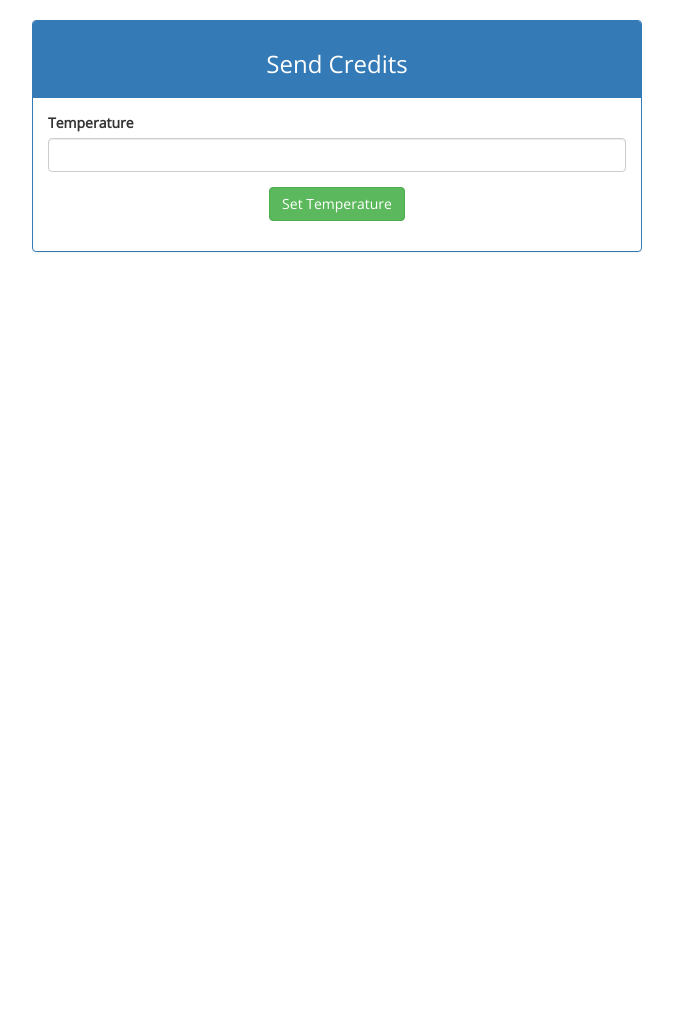
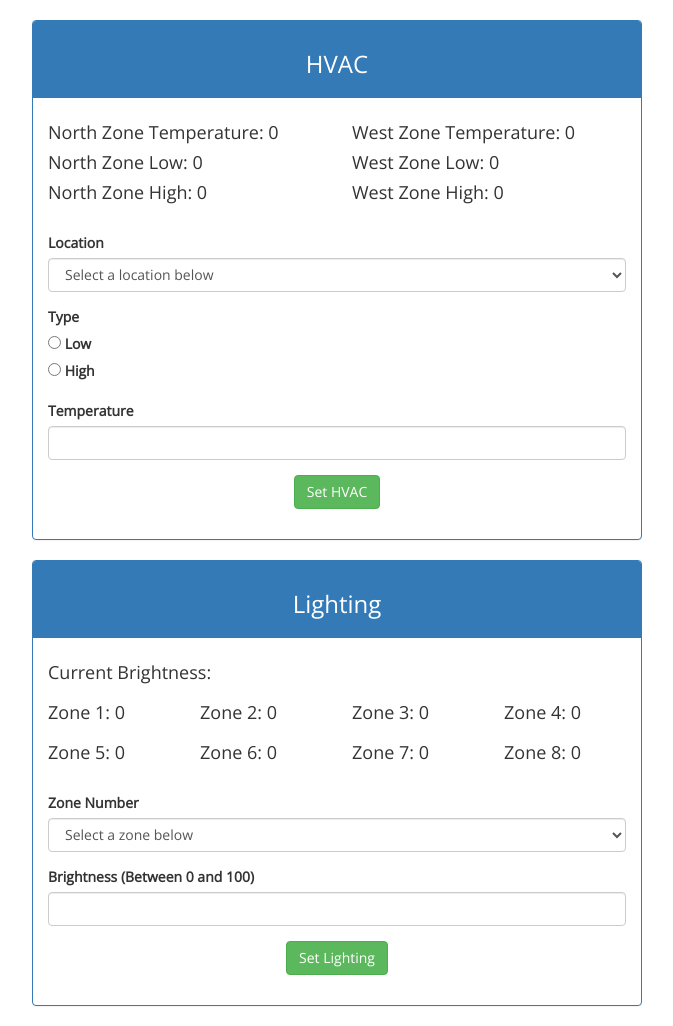
Before and after one commit to axu217/iotopiaWebApp, a Django app: page /main/control/ in a window 1280 px wide. Shown: the part 52-1078 px from the top of the page, without its empty margins (303-976 px from the left). Before the commit the page ends 304 px from the top, so only its background shows below. Run offline with Django 3.2, Linux system fonts and the light colour scheme; data that the repository does not hold is empty; some libraries are stand-ins or nearby versions.

Commit message:
added bacnet building controls for HVAC and lighting

```diff
--- a/main/forms.py
+++ b/main/forms.py
@@ -8,5 +8,14 @@ class SubmitForm(forms.Form):
 	amount = forms.IntegerField()
 	energyType = forms.ChoiceField(widget=forms.RadioSelect, choices=CHOICES)
 
-class ControlForm(forms.Form):
+class HVACForm(forms.Form):
+	CHOICES = (('1', 'Low'), ('2', 'High'))
+
+	hvacLoc = forms.IntegerField()
+	lowHigh = forms.ChoiceField(widget=forms.RadioSelect, choices=CHOICES)
 	temperature = forms.IntegerField()
+
+class LightingForm(forms.Form):
+
+	lightingZoneNumber = forms.IntegerField()
+	brightness = forms.IntegerField()
--- a/main/templates/main/control.html
+++ b/main/templates/main/control.html
@@ -7,19 +7,68 @@
 	<div class="row">
 		<div class="col-sm-12 col-md-6 col-md-offset-3">
 			<div class="panel panel-primary">
-				<div class="panel-heading sendHeading"><h3>Send Credits</h3></div>
+				<div class="panel-heading sendHeading"><h3>HVAC</h3></div>
 				<div class="panel-body">
+
+					<div class="row">
+						<div class="col-sm-12 col-md-6">
+							<h4>North Zone Temperature: {{ northTemp }}</h4>
+							<h4>North Zone Low: {{ northLow }}</h4>
+							<h4>North Zone High: {{ northHigh }}</h4>
+
+						</div>
+						<div class="col-sm-12 col-md-6">
+							<h4>West Zone Temperature: {{ westTemp }}</h4>
+							<h4>West Zone Low: {{ westLow }}</h4>
+							<h4>West Zone High: {{ westHigh }}</h4>
+
+						</div>
+					</div>
+					<br>
 
 					<form class="center-block" action="/main/control/" method="post" enctype="multipart/form-data">
 					{% csrf_token %}
 
 					<div class="form-group">
-						<label for="id_temperature" class="form-control-label">Temperature</label>
-						<input id="id_temperature" class="form-control" name="temperature" type="number" required>
+						<label for="id_hvacLoc" class="form-control-label">Location</label>
+						<select id="id_hvacLoc" class="custom-select form-control" name="hvacLoc" type="number" required>
+							<option selected>Select a location below</option>
+						    <option value="1">North</option>
+							<option value="2">West</option>
+						</select>
 					</div>
+
+					<div class="form-group">
+						<label for="id_lowHigh" class="form-control-label">
+							Type
+						</label>
+
+						<div class="form-check">
+							<label class="form-check-label">
+						    <input id="id_lowHigh_0" class="form-check-input" type="radio" name="lowHigh" value="1" required>
+						    Low
+							</label>
+						</div>
+
+						<div class="form-check">
+							<label class="form-check-label">
+						    <input id="id_lowHigh_1" class="form-check-input" type="radio" name="lowHigh" value="2" required>
+							High
+							</label>
+						</div>
+
+					</div>
+
+					<div class="form-group">
+						<label for="id_temperature" class="form-control-label">
+							Temperature
+						</label>
+						<input id="id_temperature" class="form-control" name="Temperature" type="number" required></input>
+					</div>
+
 					<div class="form-group">
 						<div>
-							<button type="submit" class="btn btn-success center-block">Set Temperature</button>
+							<button type="submit" name="submitHVAC" class="btn btn-success center-block">Set HVAC</button>
 						</div>
 					</div>
 					</form>
@@ -27,6 +76,65 @@
 			</div>
 		</div>
 	</div>
+
+	<div class="row">
+		<div class="col-sm-12 col-md-6 col-md-offset-3">
+			<div class="panel panel-primary">
+				<div class="panel-heading sendHeading"><h3>Lighting</h3></div>
+				<div class="panel-body">
+
+					<div class="row">
+						<div class="col-md-12">
+							<h4>Current Brightness:</h4>
+						</div>
+						<div class="col-md-3"><h4>Zone 1: {{ lighting1 }}</h4></div>
+						<div class="col-md-3"><h4>Zone 2: {{ lighting2 }}</h4></div>
+						<div class="col-md-3"><h4>Zone 3: {{ lighting3 }}</h4></div>
+						<div class="col-md-3"><h4>Zone 4: {{ lighting4 }}</h4></div>
+						<div class="col-md-3"><h4>Zone 5: {{ lighting5 }}</h4></div>
+						<div class="col-md-3"><h4>Zone 6: {{ lighting6 }}</h4></div>
+						<div class="col-md-3"><h4>Zone 7: {{ lighting7 }}</h4></div>
+						<div class="col-md-3"><h4>Zone 8: {{ lighting8 }}</h4></div>
+					</div>
+
+					<br>
+					<form class="center-block" action="/main/control/" method="post" enctype="multipart/form-data">
+					{% csrf_token %}
+
+					<div class="form-group">
+						<label for="id_lightingZoneNumber" class="form-control-label">Zone Number</label>
+						<select id="id_lightingZoneNumber" class="custom-select form-control" name="hvacLoc" type="number" required>
+							<option selected>Select a zone below</option>
+						    <option value="1">1</option>
+							<option value="2">2</option>
+							<option value="3">3</option>
+							<option value="4">4</option>
+							<option value="5">5</option>
+							<option value="6">6</option>
+							<option value="7">7</option>
+							<option value="8">8</option>
+						</select>
+					</div>
+
+					<div class="form-group">
+
+						<label for="id_brightness" class="form-control-label">
+							Brightness (Between 0 and 100)
+						</label>
+						<input id="id_brightness" class="form-control" name="brightness" type="number" required></input>
+					</div>
+
+					<div class="form-group">
+						<div>
+							<button type="submit" name="submitLighting" class="btn btn-success center-block">Set Lighting</button>
+						</div>
+					</div>
+					</form>
+				</div>
+			</div>
+		</div>
+	</div>
+
 </div>
 
 {% endblock %}
--- a/main/views.py
+++ b/main/views.py
@@ -2,7 +2,7 @@ from django.shortcuts import render, redirect
 from django.views.generic import View
 from . import services
 from . import bacnet
-from .forms import SubmitForm, ControlForm
+from .forms import SubmitForm, HVACForm, LightingForm
 
 # Create your views here.
 class MainView(View):
@@ -18,21 +18,78 @@ class MainView(View):
 		return render(request, self.template_name, {'electricity': electricity, 'water': water, 'electricityPercentage' : ePercent, 'waterPercentage': wPercent})
 
 class ControlFormView(View):
-	form_class = ControlForm
+	form_class1 = HVACForm
+	form_class2 = LightingForm
 	template_name = 'main/control.html'
 
 	def get(self, request):
-		form = self.form_class(None)
-		return render(request, self.template_name)
+
+		passIn = {}
+
+		northTemp = bacnet.getHVAC("north", "default")
+		northLow = bacnet.getHVAC("north", "low")
+		northHigh = bacnet.getHVAC("north", "high")
+
+		westTemp = bacnet.getHVAC("west", "default")
+		westLow = bacnet.getHVAC("west", "low")
+		westHigh = bacnet.getHVAC("west", "high")
+
+		passIn['northTemp'] = northTemp
+		passIn['westTemp'] = westTemp
+
+		passIn['northLow'] = northLow
+		passIn['westLow'] = westLow
+
+		passIn['northHigh'] = northHigh
+		passIn['westHigh'] = westHigh
+
+		lighting1 = bacnet.getLighting(1)
+		lighting2 = bacnet.getLighting(2)
+		lighting3 = bacnet.getLighting(3)
+		lighting4 = bacnet.getLighting(4)
+		lighting5 = bacnet.getLighting(5)
+		lighting6 = bacnet.getLighting(6)
+		lighting7 = bacnet.getLighting(7)
+		lighting8 = bacnet.getLighting(8)
+
+		passIn['lighting1'] = lighting1
+		passIn['lighting2'] = lighting2
+		passIn['lighting3'] = lighting3
+		passIn['lighting4'] = lighting4
+		passIn['lighting5'] = lighting5
+		passIn['lighting6'] = lighting6
+		passIn['lighting7'] = lighting7
+		passIn['lighting8'] = lighting8
+
+		return render(request, self.template_name, passIn)
 
 	def post(self, request):
-		form = self.form_class(request.POST)
 
-		if form.is_valid():
-			temperature = form.cleaned_data['temperature']
-			result = bacnet.set_pi_bacnet(bacnet.zone_west_high, temperature)
+		form = ""
 
-			return redirect('main:index')
+		if(request.POST.get('HVACSubmit')):
+			form = self.form_class1(request.POST)
+
+			if form.is_valid():
+				loc = form.cleaned_data['hvacLoc']
+				lowHigh = form.cleaned_data['lowHigh']
+				temp = form.cleaned_data['temperature']
+
+				result = bacnet.setHVAC(loc, lowHigh, temp)
+
+				return redirect('main:index')
+
+		if(request.POST.get('LightingSubmit')):
+			form = self.form_class2(request.POST)
+
+			if form.is_valid():
+				zoneNum = form.cleaned_data['lightingZoneNumber']
+				brightness = form.cleaned_data['brightness']
+
+				result = bacnet.setLighting(zoneNum, brightness)
+
+				return redirect('main:index')
+
 		return render(request, self.template_name, {'form': form})
 
 
```
Also changed, not shown: main/bacnet.py (+185 -7 lines).
